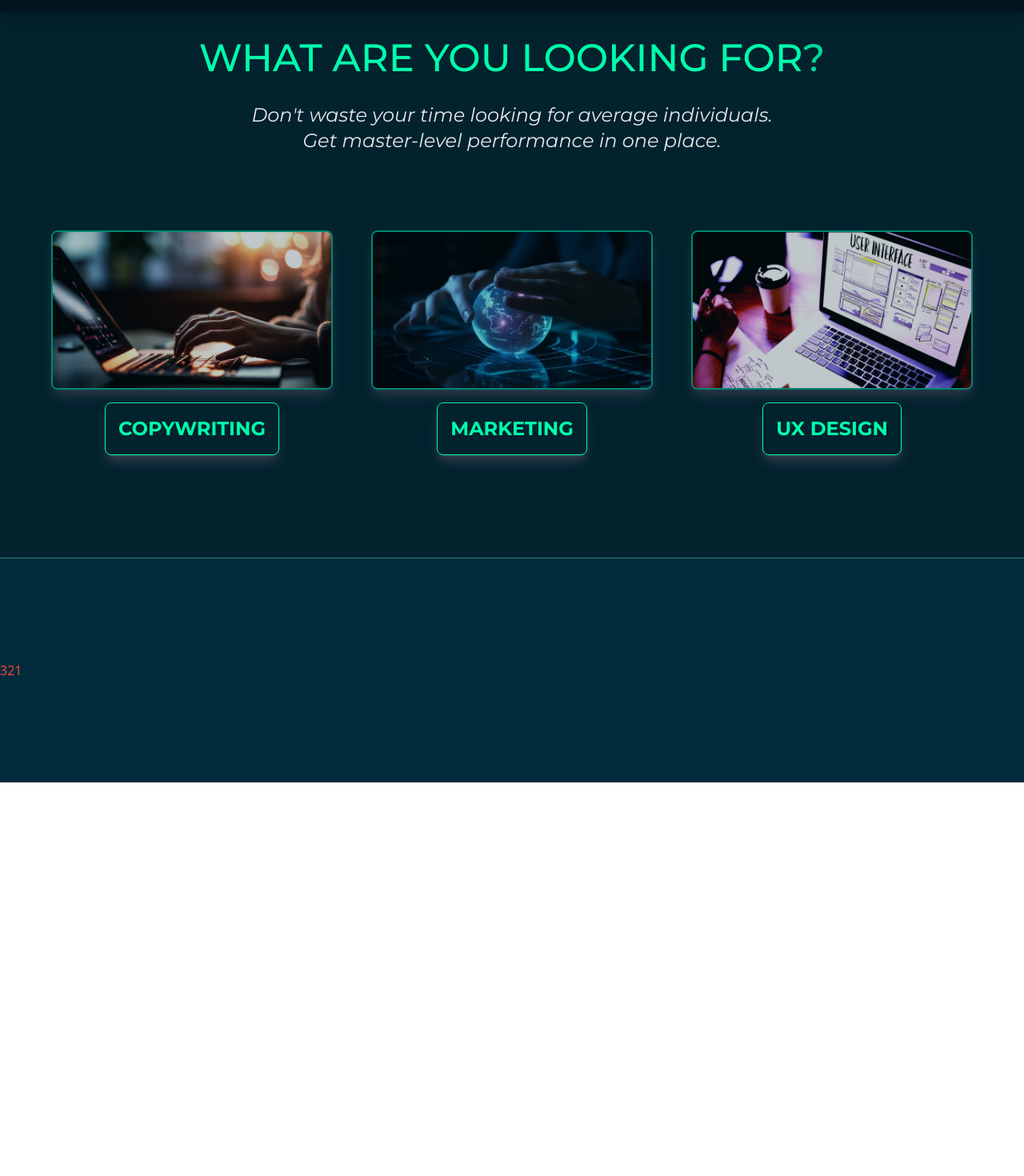
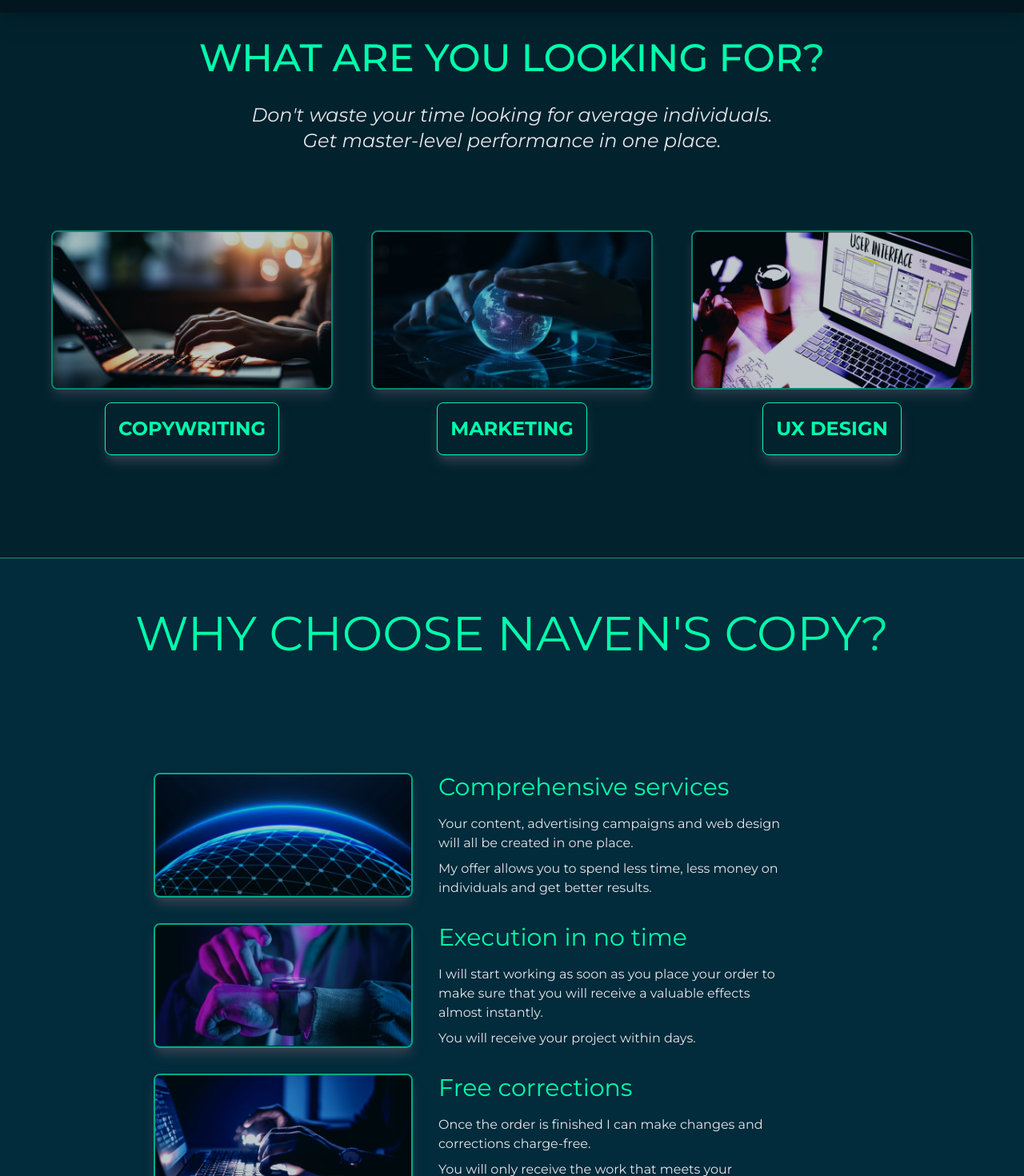
Before and after one commit to MateuszMiszczak/navenscopy, a React (Vite) app: page /offer in a window 1280 px wide. Shown: the part 80-1550 px from the top of the page at 80% size. Before the commit the page ends 1058 px from the top, so only its background shows below. Built offline with nearby package versions, Linux system fonts and the light colour scheme.

Commit message:
Section Why completed, animated and is made fully responsive

```diff
--- /dev/null
+++ b/src/data/offer/why-data.js
@@ -0,0 +1,36 @@
+import img1 from "../../assets/offerImgs/why/why1.jpg";
+import img2 from "../../assets/offerImgs/why/why2.jpg";
+import img3 from "../../assets/offerImgs/why/why3.jpg";
+
+export const whyData = {
+  header: "WHY CHOOSE NAVEN'S COPY",
+  questionMark: "?",
+  gridElements: [
+    {
+      header: "Comprehensive services",
+      description1:
+        "Your content, advertising campaigns and web design will all be created in one place.",
+      description2:
+        "My offer allows you to spend less time, less money on individuals and get better results.",
+      img: img1,
+      id: 1,
+    },
+    {
+      header: "Execution in no time",
+      description1:
+        "I will start working as soon as you place your order to make sure that you will receive a valuable effects almost instantly.",
+      description2: "You will receive your project within days.",
+      img: img2,
+      id: 2,
+    },
+    {
+      header: "Free corrections",
+      description1:
+        "Once the order is finished I can make changes and corrections charge-free.",
+      description2:
+        "You will only receive the work that meets your expectations.",
+      img: img3,
+      id: 3,
+    },
+  ],
+};
--- a/src/main.css
+++ b/src/main.css
@@ -22,3 +22,19 @@ input::placeholder:focus,
 textarea::placeholder:focus {
   @apply -translate-x-2 -translate-y-4 scale-[0.8] transform text-gray-600 opacity-100;
 }
+
+.div__for--img:hover ~ .div__for--h3 > .custom__h3--container .custom__h3 {
+  @apply relative
+  transition-all
+  duration-500
+
+  before:absolute
+  before:-bottom-0.5
+  before:left-0
+  before:h-[1px]
+  before:w-full
+  before:bg-gradient-to-r
+  before:from-green-500
+  before:to-white
+  before:opacity-60;
+}
--- a/src/pages/Offer/Offer.jsx
+++ b/src/pages/Offer/Offer.jsx
@@ -1,4 +1,5 @@
 import What from "./components/What";
+import Why from "./components/Why";
 
 const Offer = () => {
   return (
@@ -6,7 +7,9 @@ const Offer = () => {
       <div className="h-full border-b border-borderLighterMainText bg-secondMainColor py-16 pt-28 md:py-32">
         <What />
       </div>
-      <div className="bg-benefitsDark py-32 text-red-500">321</div>
+      <div className="bg-benefitsDark py-16">
+        <Why />
+      </div>
     </div>
   );
 };
--- a/src/pages/Offer/components/What.jsx
+++ b/src/pages/Offer/components/What.jsx
@@ -8,46 +8,67 @@ const What = () => {
 
   const renderedCards = data.buttons.map((card) => {
     return (
-      <div key={card.id} className="flex flex-col items-center gap-2 md:gap-4">
+      <motion.div
+        key={card.id}
+        className="flex flex-col items-center gap-2 md:gap-4"
+        initial="hidden"
+        whileInView="visible"
+        viewport={{ once: true, amount: 0.5 }}
+        transition={{ delay: 0.4, duration: 0.3 }}
+        variants={{
+          hidden: { opacity: 0, x: -50 },
+          visible: { opacity: 1, x: 0 },
+        }}
+      >
         <img
           src={card.img}
           className="rounded-lg border-2 border-borderLighterMain1 opacity-75 shadow-lg shadow-gray-700"
         />
         <Button>{card.description} </Button>
-      </div>
+      </motion.div>
     );
   });
 
   return (
-    <motion.section
-      className="flex flex-col items-center gap-12 text-center font-montserrat md:gap-24"
+    <section className="flex flex-col items-center gap-12 text-center font-montserrat md:gap-24">
+      <div className="flex flex-col gap-8">
+        <motion.div
+          className="text-3xl font-medium uppercase text-textLightestMain md:text-5xl"
           initial="hidden"
           whileInView="visible"
           viewport={{ once: true, amount: 0.5 }}
-      transition={{ delay: 0.2, duration: 0.2 }}
+          transition={{ delay: 0.2, duration: 0.3 }}
           variants={{
             hidden: { opacity: 0, y: -50 },
             visible: { opacity: 1, y: 0 },
           }}
         >
-      <div className="flex flex-col gap-8">
-        <h1 className="text-3xl font-medium uppercase text-textLightestMain md:text-5xl">
-          <div className="flex flex-col md:flex-row">
+          <h1 className="flex flex-col md:flex-row">
             {data.header}
             <p className="animate-pulse">
               <span>{data.questionMark}</span>
             </p>
-          </div>
           </h1>
-        <div className="mx-2 text-xl italic text-gray-200 md:text-2xl">
+        </motion.div>
+        <motion.div
+          className="mx-2 text-xl italic text-gray-200 md:text-2xl"
+          initial="hidden"
+          whileInView="visible"
+          viewport={{ once: true, amount: 0.5 }}
+          transition={{ delay: 0.3, duration: 0.3 }}
+          variants={{
+            hidden: { opacity: 0, y: -50 },
+            visible: { opacity: 1, y: 0 },
+          }}
+        >
           <p>{data.paragraph1}</p>
           <p>{data.paragraph2}</p>
-        </div>
+        </motion.div>
       </div>
       <div className="mx-16 flex flex-col gap-12 md:flex-row">
         {renderedCards}
       </div>
-    </motion.section>
+    </section>
   );
 };
 
--- a/src/pages/Offer/components/Why.jsx
+++ b/src/pages/Offer/components/Why.jsx
@@ -1,19 +1,87 @@
+import { useState } from "react";
 import { motion } from "framer-motion";
+import { whyData } from "../../../data/offer/why-data";
+import useMediaQuery from "../../../hooks/useMediaQuery";
 const Why = () => {
+  const [data, setData] = useState(whyData);
+  const isAboveLargeScreens = useMediaQuery("(min-width: 1200px)");
+
+  const renderedElements = data.gridElements.map((obj) => {
+    return (
+      <div key={obj.id} className="text-start text-gray-200">
+        {isAboveLargeScreens ? (
+          <div className="flex flex-col gap-8 md:flex-row">
+            <div className="div__for--img overflow-hidden rounded-lg border-2 border-borderLighterMain1 shadow-lg shadow-gray-700">
+              <img
+                src={obj.img}
+                className="max-w-xs basis-1/2 opacity-75 transition delay-[10] hover:scale-110 hover:opacity-90"
+              />
+            </div>
+            <div className="div__for--h3 order-1 flex basis-1/2 flex-col gap-4">
+              <h3 className="custom__h3--container text-2xl text-textLightestMain md:text-3xl">
+                <span className="custom__h3 before:w-0 before:transition-all before:duration-300 before:content-['']">
+                  {obj.header}
+                </span>
+              </h3>
+              <div className="flex flex-col gap-1 md:gap-2">
+                <p>{obj.description1}</p>
+                <p>{obj.description2}</p>
+              </div>
+            </div>
+          </div>
+        ) : (
+          <div className="flex flex-col gap-4">
+            <h3 className="text-2xl text-textLightestMain md:text-3xl">
+              {obj.header}
+            </h3>
+            <div className="flex flex-col gap-1 md:gap-2">
+              <p>{obj.description1}</p>
+              <p>{obj.description2}</p>
+            </div>
+          </div>
+        )}
+      </div>
+    );
+  });
+
+  /*
+
+  */
+
   return (
-    <motion.div
-      className="flex flex-col items-center gap-12 text-center font-montserrat md:gap-24"
+    <motion.section
+      className="flex flex-col items-center gap-12 text-center font-montserrat md:gap-36"
       initial="hidden"
       whileInView="visible"
-      viewport={{ once: true, amount: 0.5 }}
-      transition={{ delay: 0.2, duration: 0.2 }}
+      viewport={{ once: true, amount: 0.3 }}
+      transition={{ delay: 0.3, duration: 0.3 }}
       variants={{
         hidden: { opacity: 0, y: -50 },
         visible: { opacity: 1, y: 0 },
       }}
     >
-      123
-    </motion.div>
+      <div className="text-4xl text-textLightestMain md:text-6xl">
+        <h2 className="flex flex-col md:flex-row">
+          {data.header}
+          <p className="animate-pulse">
+            <span>{data.questionMark}</span>
+          </p>
+        </h2>
+      </div>
+      <motion.div
+        className="mx-36 flex flex-col gap-8 text-start sm:mx-48"
+        initial="hidden"
+        whileInView="visible"
+        viewport={{ once: true, amount: 0.2 }}
+        transition={{ delay: 0.4, duration: 0.3 }}
+        variants={{
+          hidden: { opacity: 0, y: -50 },
+          visible: { opacity: 1, y: 0 },
+        }}
+      >
+        {renderedElements}
+      </motion.div>
+    </motion.section>
   );
 };
 
```
Lines whose indentation alone changed are shown as unchanged.
